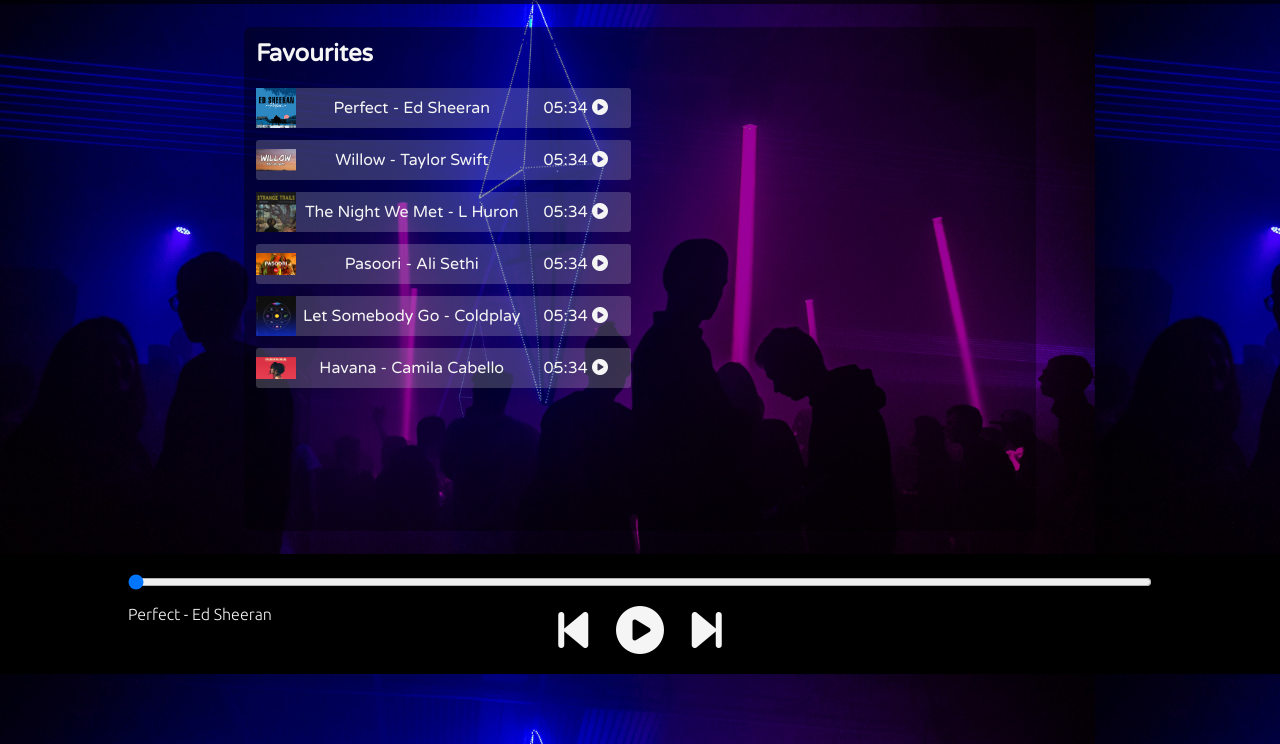
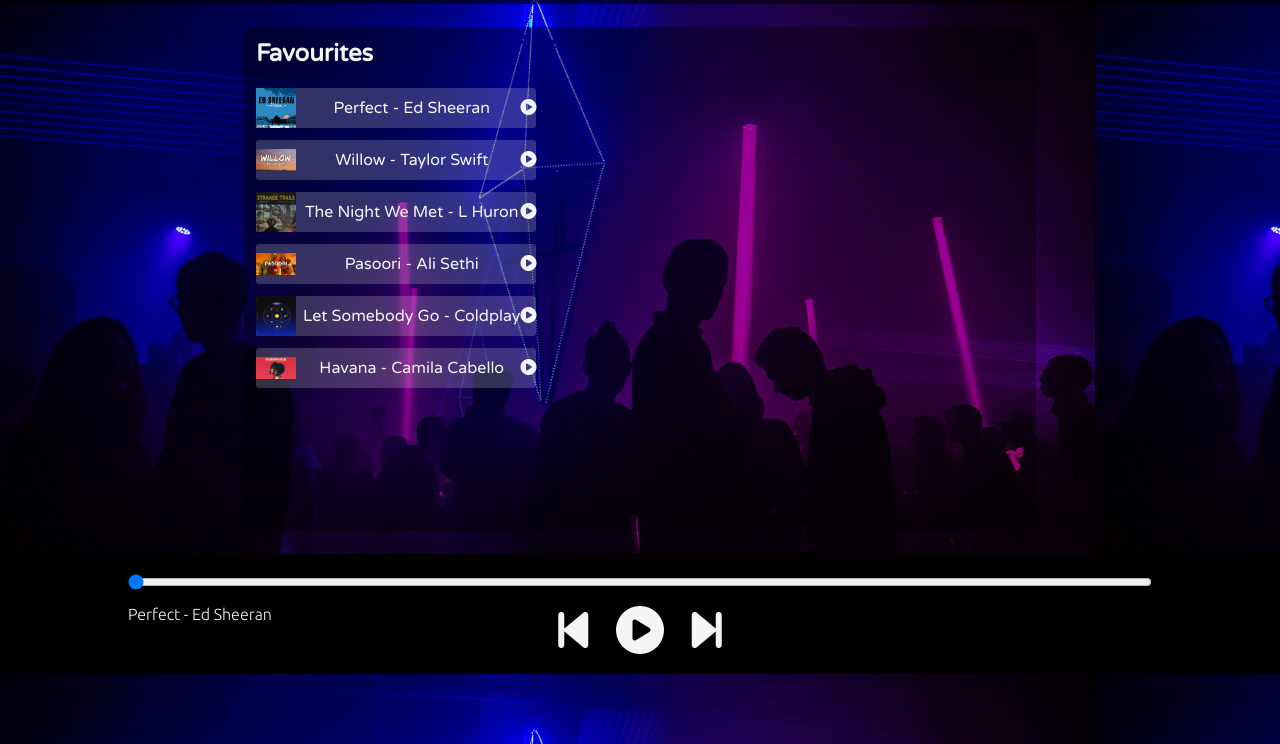
Before and after one commit to debadrita612/Audible, a plain HTML site: page index.html in a window 1280 px wide. Shown: the part 56-800 px from the top of the page. Drawn offline with Linux system fonts and the light colour scheme.

Commit message:
Update index.html

```diff
--- a/index.html
+++ b/index.html
@@ -28,32 +28,32 @@
                 <div class="songItem">
                     <img src="covers/10.jpg" alt="1">
                     <span class="songName">Perfect - Ed Sheeran</span>
-                    <span class="songListPlay"><span class="timestamp">05:34 <i id="0" class="songItemPlay fa-solid fa-circle-play"></i></span></span>
+                    <span class="songListPlay"><i id="0" class="songItemPlay fa-solid fa-circle-play"></i></span>
                 </div>
                 <div class="songItem">
                     <img src="covers/10.jpg" alt="1">
                     <span class="songName">Perfect - Ed Sheeran</span>
-                    <span class="songListPlay"><span class="timestamp">05:34 <i id="1" class="songItemPlay fa-solid fa-circle-play"></i></span></span>
+                    <span class="songListPlay"><i id="1" class="songItemPlay fa-solid fa-circle-play"></i></span>
                 </div>
                 <div class="songItem">
                     <img src="covers/10.jpg" alt="1">
                     <span class="songName">Perfect - Ed Sheeran</span>
-                    <span class="songListPlay"><span class="timestamp">05:34 <i id="2" class="songItemPlay fa-solid fa-circle-play"></i></span></span>
+                    <span class="songListPlay"><i id="2" class="songItemPlay fa-solid fa-circle-play"></i></span>
                 </div>
                 <div class="songItem">
                     <img src="covers/10.jpg" alt="1">
                     <span class="songName">Perfect - Ed Sheeran</span>
-                    <span class="songListPlay"><span class="timestamp">05:34 <i id="3" class="songItemPlay fa-solid fa-circle-play"></i></span></span>
+                    <span class="songListPlay"><i id="3" class="songItemPlay fa-solid fa-circle-play"></i></span>
                 </div>
                 <div class="songItem">
                     <img src="covers/10.jpg" alt="1">
                     <span class="songName">Perfect - Ed Sheeran</span>
-                    <span class="songListPlay"><span class="timestamp">05:34 <i id="4" class="songItemPlay fa-solid fa-circle-play"></i></span></span>
+                    <span class="songListPlay"><i id="4" class="songItemPlay fa-solid fa-circle-play"></i></span>
                 </div>
                 <div class="songItem">
                     <img src="covers/10.jpg" alt="1">
                     <span class="songName">Perfect - Ed Sheeran</span>
-                    <span class="songListPlay"><span class="timestamp">05:34 <i id="5" class="songItemPlay fa-solid fa-circle-play"></i></span></span>
+                    <span class="songListPlay"><i id="5" class="songItemPlay fa-solid fa-circle-play"></i></span>
                 </div>
             </div>
         </div>
```
